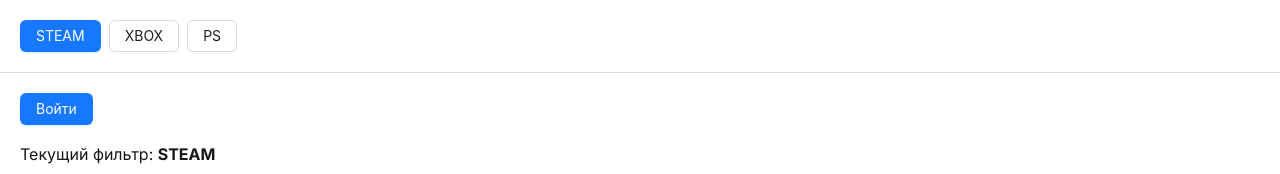
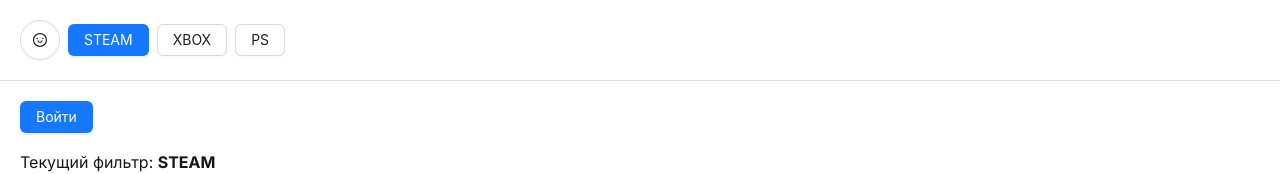
Before and after one commit to gvrshnn/smileshop, a Next.js app: page / in a window 1280 px wide. Shown: the top 174 px of the page. Built offline with nearby package versions, Linux system fonts and the light colour scheme; no server answers; the database is empty.

Commit message:
smile in header

```diff
--- a/src/app/page.tsx
+++ b/src/app/page.tsx
@@ -93,7 +93,7 @@
         )}
 
         <p style={{ marginTop: 20 }}>
-          Текущий фильтр: <b>{selectedFilter}</b>
+          Текущий фильтр: <b>{selectedFilter || "Все платформы"}</b>
         </p>
 
         <GameCardsRegistry
--- a/src/components/GameCardsRegistry.tsx
+++ b/src/components/GameCardsRegistry.tsx
@@ -18,7 +18,7 @@
   const [editingGame, setEditingGame] = useState<Game | null>(null);
   const [editModalOpen, setEditModalOpen] = useState(false);
 
-  const filtered = games.filter((g) => g.platform === selectedFilter);
+  const filtered = selectedFilter ? games.filter((g) => g.platform === selectedFilter) : games;
 
   const handleEdit = (game: Game) => {
     setEditingGame(game);
--- a/src/components/Header.tsx
+++ b/src/components/Header.tsx
@@ -1,6 +1,7 @@
 "use client";
 
-import { Button, Space } from "antd";
+import { Button, Space, Tooltip } from "antd";
+import { SmileOutlined } from "@ant-design/icons";
 import { useFilter } from "@/context/FilterContext";
 
 const filters = ["STEAM", "XBOX", "PS"];
@@ -8,9 +9,29 @@
 export default function Header() {
   const { selectedFilter, setSelectedFilter } = useFilter();
 
+  const handleResetFilter = () => {
+    setSelectedFilter(""); // Пустая строка означает "все платформы"
+  };
+
   return (
     <header style={{ padding: 20, borderBottom: "1px solid #ddd" }}>
       <Space>
+        <Tooltip title="Показать все игры (сбросить фильтры)">
+          <Button
+            type={selectedFilter === "" ? "primary" : "default"}
+            icon={<SmileOutlined />}
+            onClick={handleResetFilter}
+            style={{
+              borderRadius: "50%",
+              width: 40,
+              height: 40,
+              display: "flex",
+              alignItems: "center",
+              justifyContent: "center"
+            }}
+          />
+        </Tooltip>
+
         {filters.map((f) => (
           <Button
             key={f}
```
